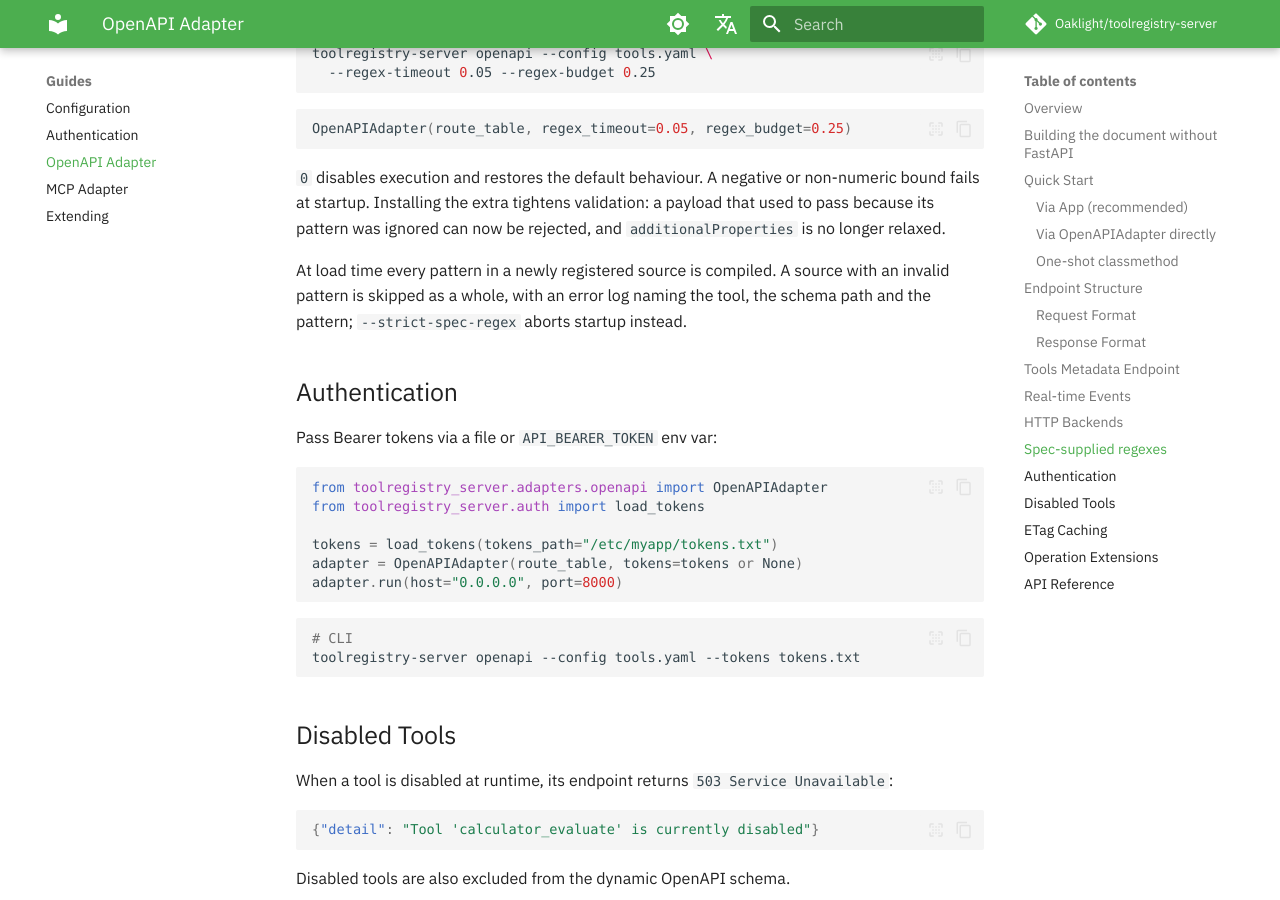
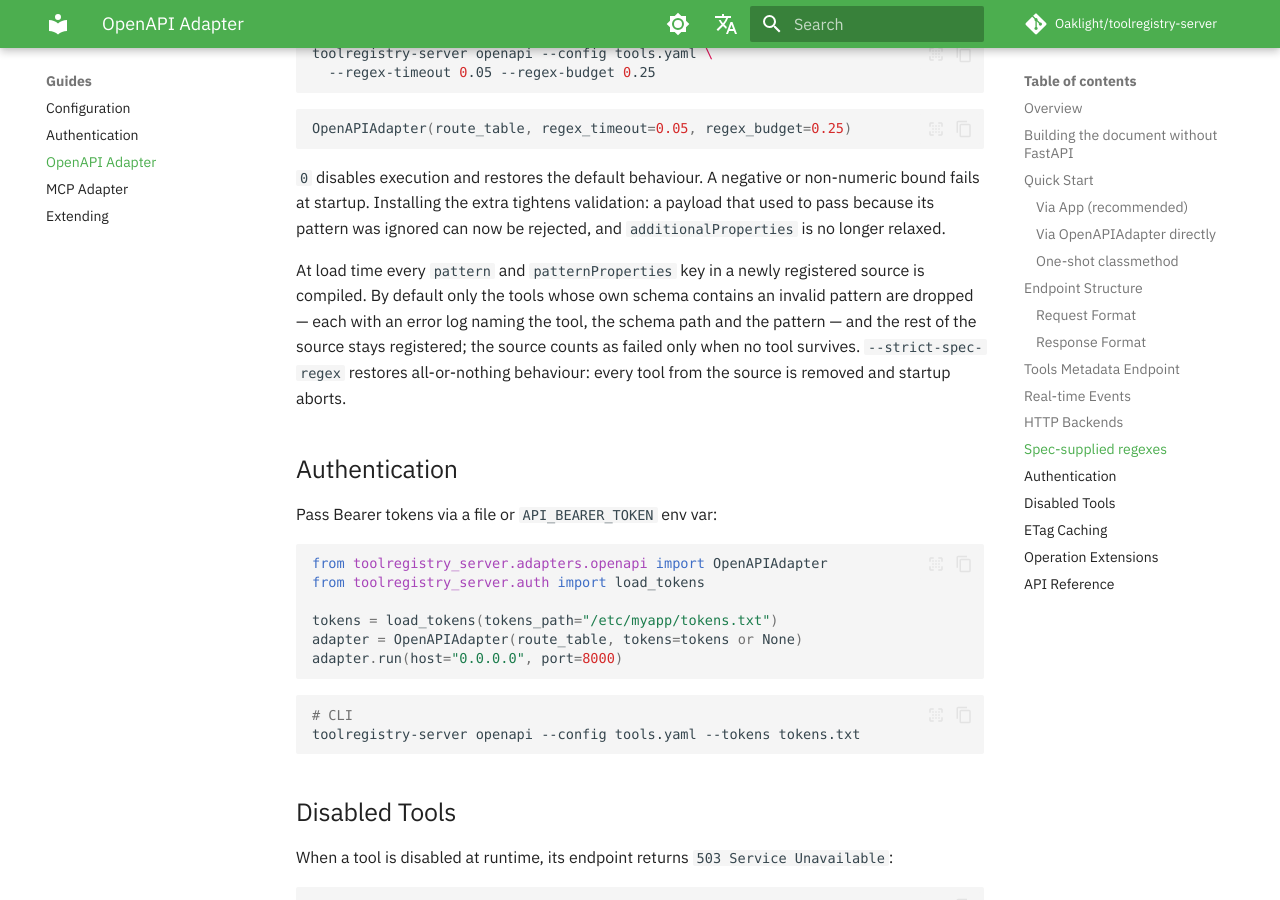
Before and after one commit to Oaklight/toolregistry-server, an MkDocs documentation site: the page built from docs/guides/openapi.md, in a window 1280 px wide and 900 px high, scrolled down 4388 px. Built offline with MkDocs 1.6.1 and Material for MkDocs 9.7.7, drawn with Linux system fonts in a browser that asks for light colours; some web fonts are replaced; comment, search, counter and statistics services are not loaded.

Commit message:
docs(openapi): drop only the tool with an invalid spec regex (#171)

```diff
--- a/docs/guides/openapi.md
+++ b/docs/guides/openapi.md
@@ -194,10 +194,13 @@ non-numeric bound fails at startup. Installing the extra tightens
 validation: a payload that used to pass because its pattern was ignored can
 now be rejected, and `additionalProperties` is no longer relaxed.
 
-At load time every pattern in a newly registered source is compiled. A
-source with an invalid pattern is skipped as a whole, with an error log
-naming the tool, the schema path and the pattern; `--strict-spec-regex`
-aborts startup instead.
+At load time every `pattern` and `patternProperties` key in a newly
+registered source is compiled. By default only the tools whose own schema
+contains an invalid pattern are dropped — each with an error log naming the
+tool, the schema path and the pattern — and the rest of the source stays
+registered; the source counts as failed only when no tool survives.
+`--strict-spec-regex` restores all-or-nothing behaviour: every tool from
+the source is removed and startup aborts.
 
 ## Authentication
 
```
Also changed, not shown: docs/changelog.md (+1 -0 lines).
